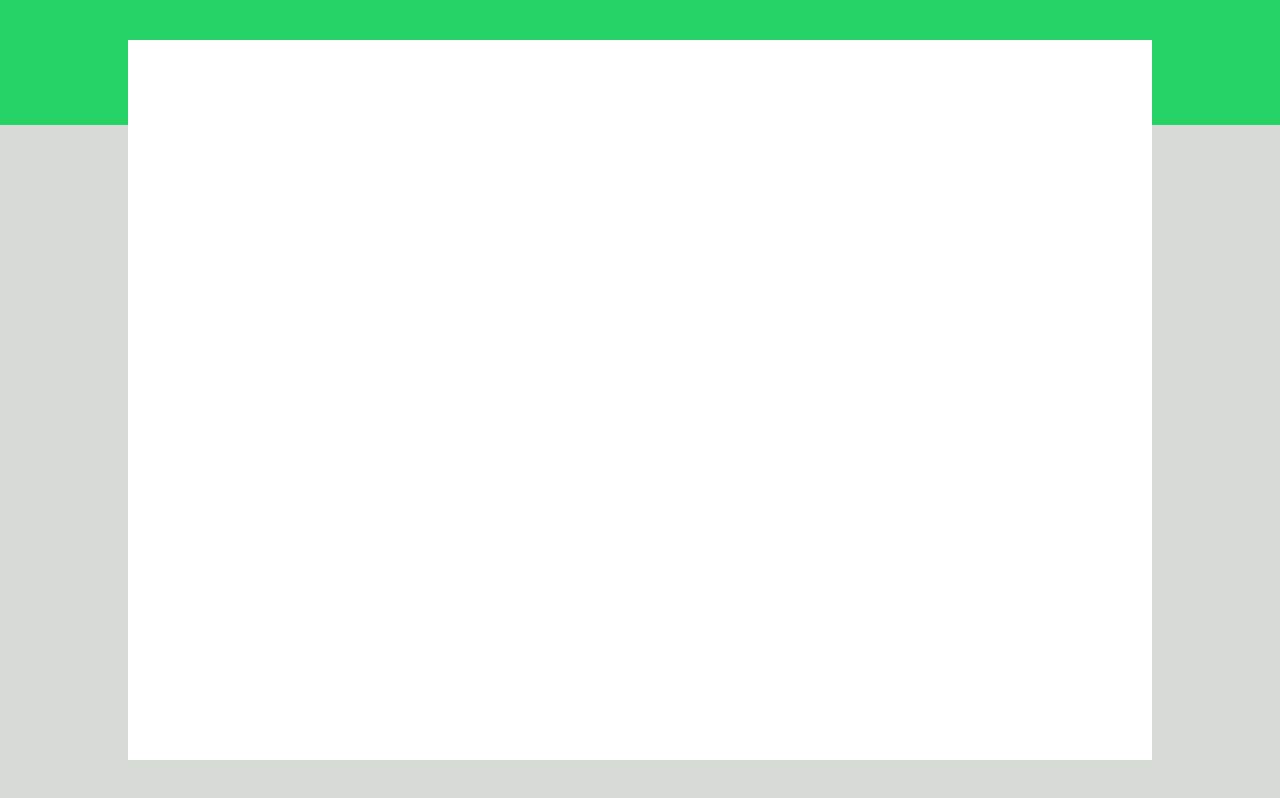
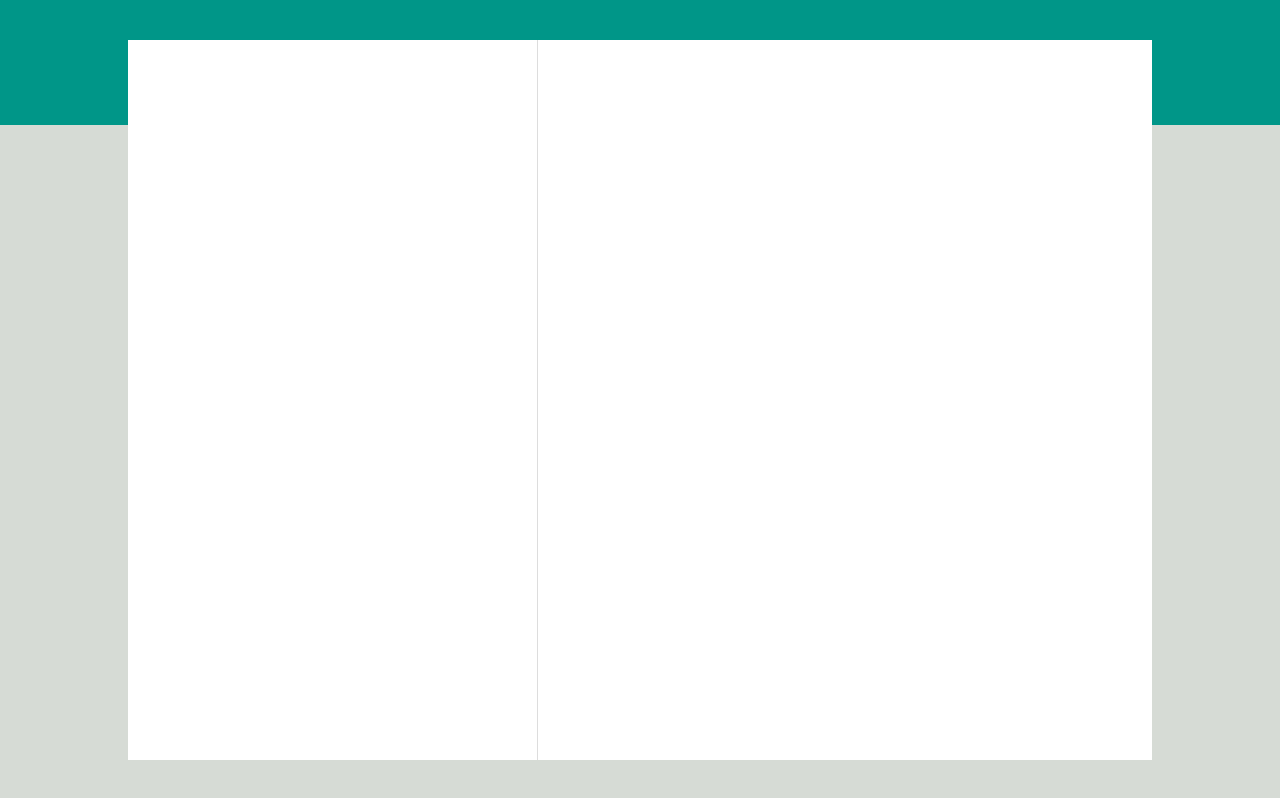
Before and after one commit to JulioGroaz/vue-boolzapp, a plain HTML site: page index.html in a window 1280 px wide. Drawn offline with Linux system fonts and the light colour scheme.

```diff
--- a/css/style.css
+++ b/css/style.css
@@ -13,7 +13,7 @@
 .header-background-bar{
     width: 100%;
     height: 125px;
-    background-color: #25d366;
+    background-color: #009688;
     position: absolute;
     top: 0;
     left: 0;
@@ -38,7 +38,15 @@ body{
     overflow-y: auto;
     position: relative;
     z-index: 1;
-    align-items: center;
-    justify-content: center;
+    align-items: start;
+    justify-content: flex-start;
     background-color: white;
 }
+.sidebar{
+    width: 40%;
+    height: 100%;
+    background-color: #fff;
+    border-right: 1px solid #ddd;
+    display: flex;
+    flex-direction: column;
+}
```
Also changed, not shown: img 3/avatar_1.jpg (added), img 3/avatar_2.jpg (added), img 3/avatar_3.jpg (added), img 3/avatar_4.jpg (added), img 3/avatar_5.jpg (added), img 3/avatar_6.jpg (added), img 3/avatar_7.jpg (added), img 3/avatar_8.jpg (added), img 3/avatar_io.jpg (added), img 3/mine.jpg (added), 1 other file.
